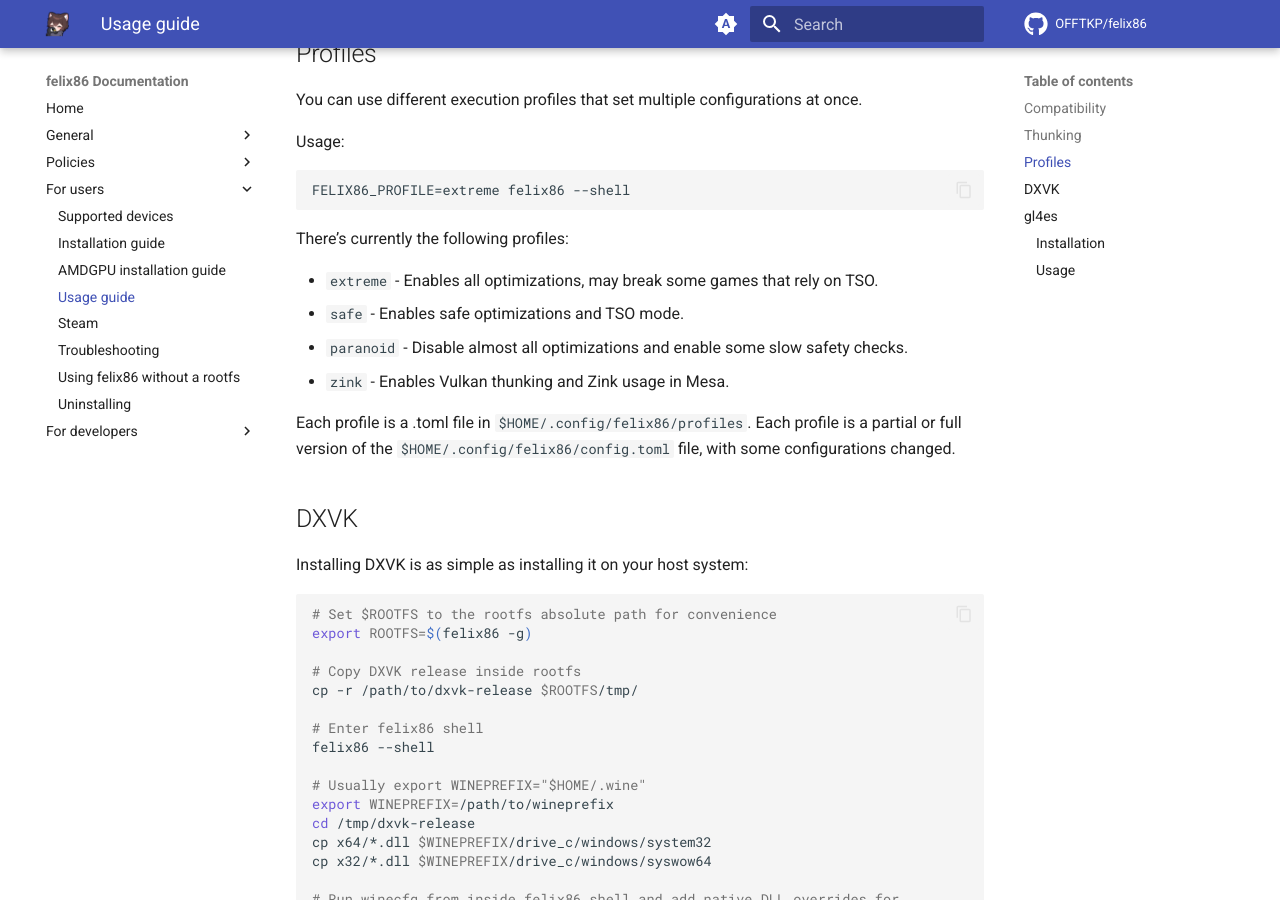
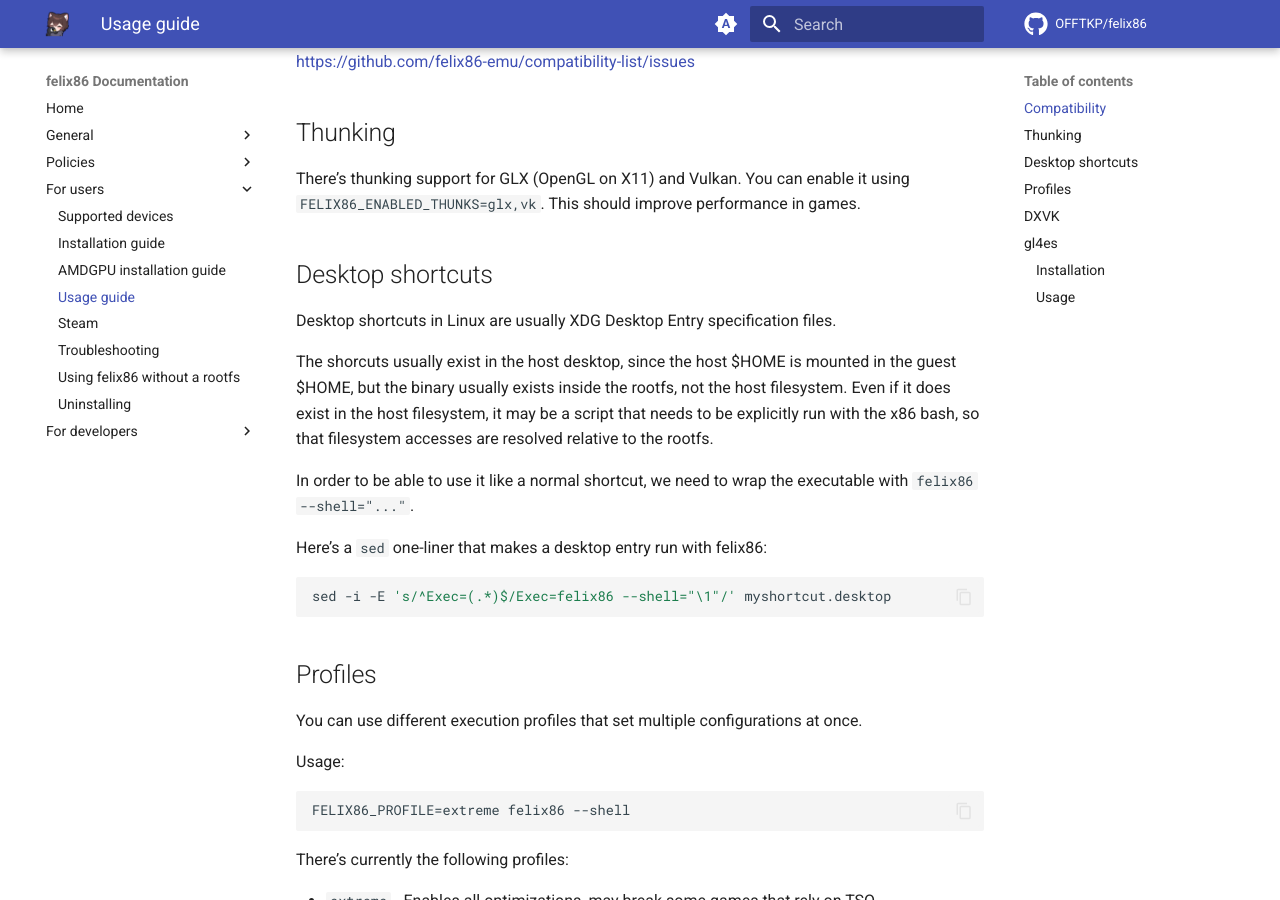
Before and after one commit to felix86-emu/docs, an MkDocs documentation site: the page built from docs/users/usage-guide.md, in a window 1280 px wide and 900 px high, scrolled down 1076 px. Built offline with MkDocs 1.6.1 and Material for MkDocs 9.7.7, drawn with Linux system fonts in a browser that asks for light colours; comment, search, counter and statistics services are not loaded; some of the changed text lies outside the part shown.

Commit message:
Shortcuts

````diff
--- a/docs/users/usage-guide.md
+++ b/docs/users/usage-guide.md
@@ -8,6 +8,16 @@ felix86 --shell
 ```
 
 This will disable logging and start a bash or zsh shell with a custom prompt.
+
+In felix86 26.08 and later, you can start a program with the --shell command, which runs it via `bash -c` or `zsh -c`, which means it can find your binary in `PATH`:
+```
+felix86 --shell="steam -no-cef-sandbox"
+```
+
+In older verions you can achieve the same like so:
+```
+felix86 /path/to/rootfs/bin/bash -c "steam -no-cef-sandbox"
+```
 
 If you want logging to be enabled, use this command:
 ```bash
@@ -39,6 +49,19 @@ If you want to try a game that is not listed, you can make a compatibility repor
 ## Thunking
 
 There's thunking support for GLX (OpenGL on X11) and Vulkan. You can enable it using `FELIX86_ENABLED_THUNKS=glx,vk`. This should improve performance in games.
+
+## Desktop shortcuts
+
+Desktop shortcuts in Linux are usually XDG Desktop Entry specification files.
+
+The shorcuts usually exist in the host desktop, since the host $HOME is mounted in the guest $HOME, but the binary usually exists inside the rootfs, not the host filesystem. Even if it does exist in the host filesystem, it may be a script that needs to be explicitly run with the x86 bash, so that filesystem accesses are resolved relative to the rootfs.
+
+In order to be able to use it like a normal shortcut, we need to wrap the executable with `felix86 --shell="..."`.
+
+Here's a `sed` one-liner that makes a desktop entry run with felix86:
+```sh
+sed -i -E 's/^Exec=(.*)$/Exec=felix86 --shell="\1"/' myshortcut.desktop
+```
 
 ## Profiles
 
````
Also changed, not shown: docs/users/amdgpu.md (+1 -1 lines), docs/users/installation-guide.md (+2 -2 lines), docs/users/steam.md (+5 -0 lines).
